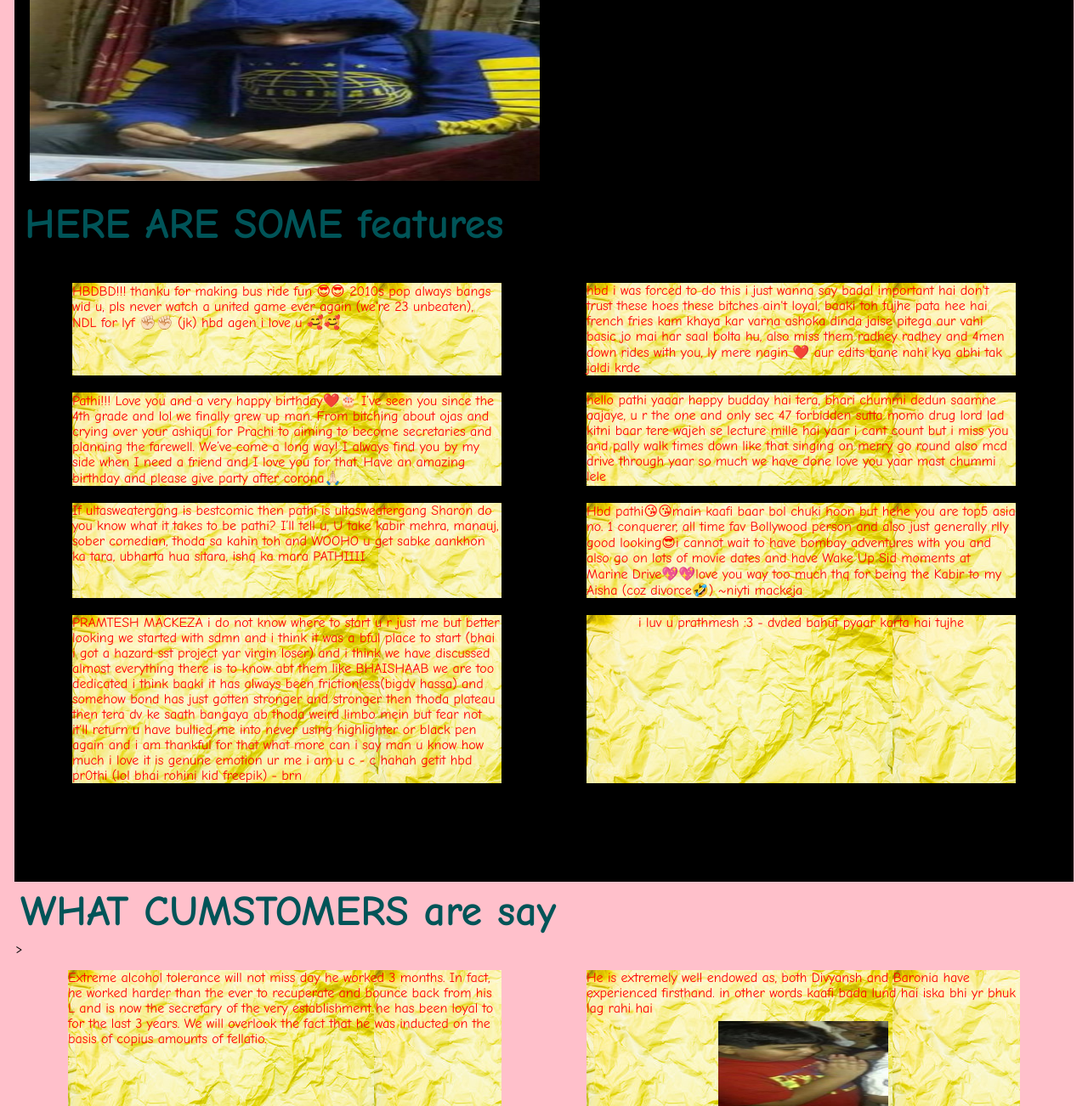
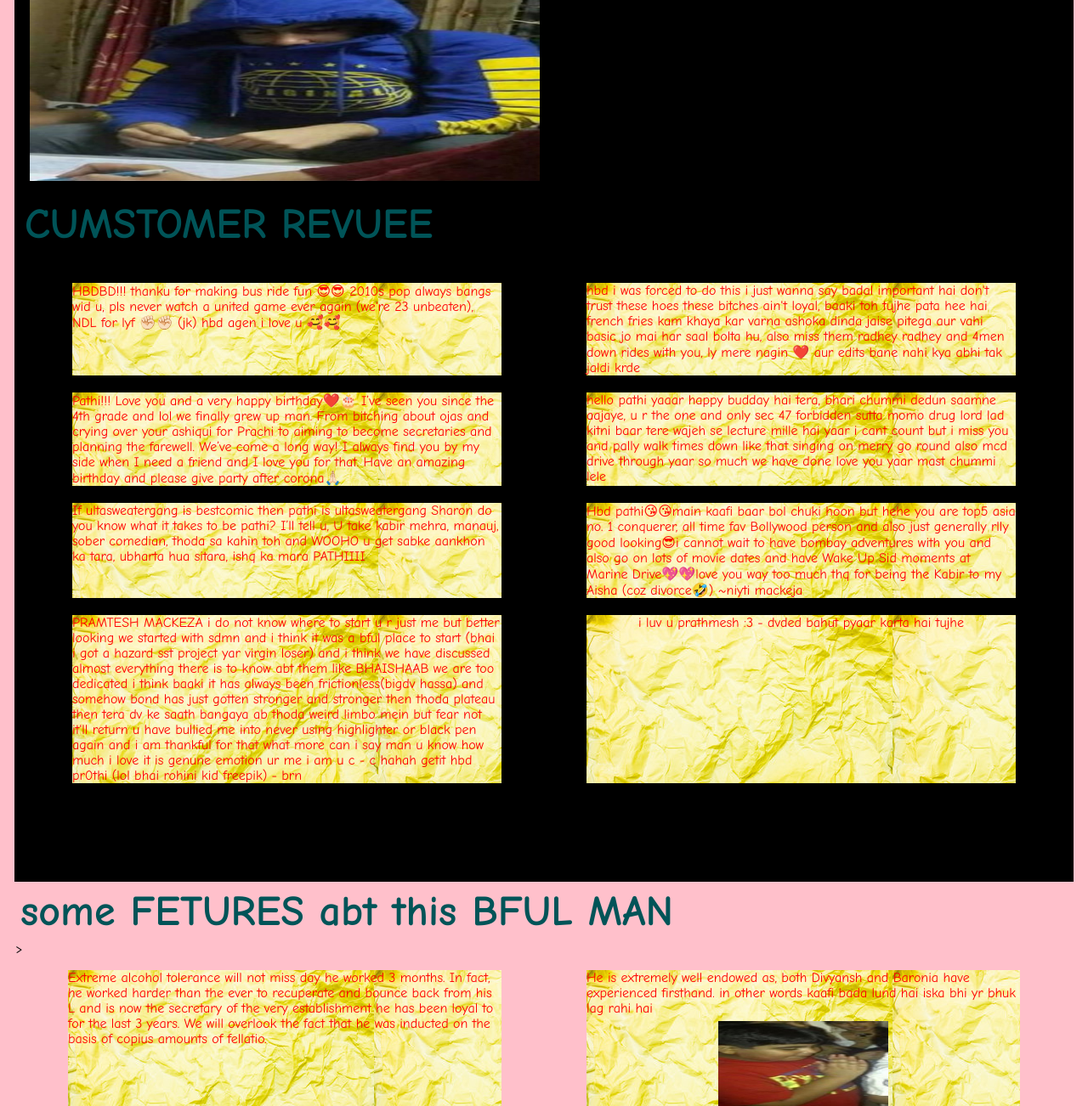
Before and after one commit to ujjujjuj/pathi, a plain HTML site: page index.html in a window 1280 px wide. Shown: the part 1058-2360 px from the top of the page at 85% size. Drawn offline with Linux system fonts and the light colour scheme; a script that the page names is missing.

Commit message:
Update index.html

```diff
--- a/index.html
+++ b/index.html
@@ -64,7 +64,7 @@
             </div>
         </div>
         <div class = "bottom">
-            <h1 class="rainbowText">HERE ARE SOME features</h1>>
+            <h1 class="rainbowText">CUMSTOMER REVUEE</h1>>
             <div class = "features">
                 <ul>
                     <li>
@@ -107,7 +107,7 @@ If ultasweatergang is bestcomic then pathi is ultasweatergang Sharon do you know
     </div>
 
     <div class = "bottom">
-        <h1 class="rainbowText">WHAT CUMSTOMERS are say</h1>>
+        <h1 class="rainbowText">some FETURES abt this BFUL MAN</h1>>
         <div class = "features">
             <ul>
                 <li>
```
